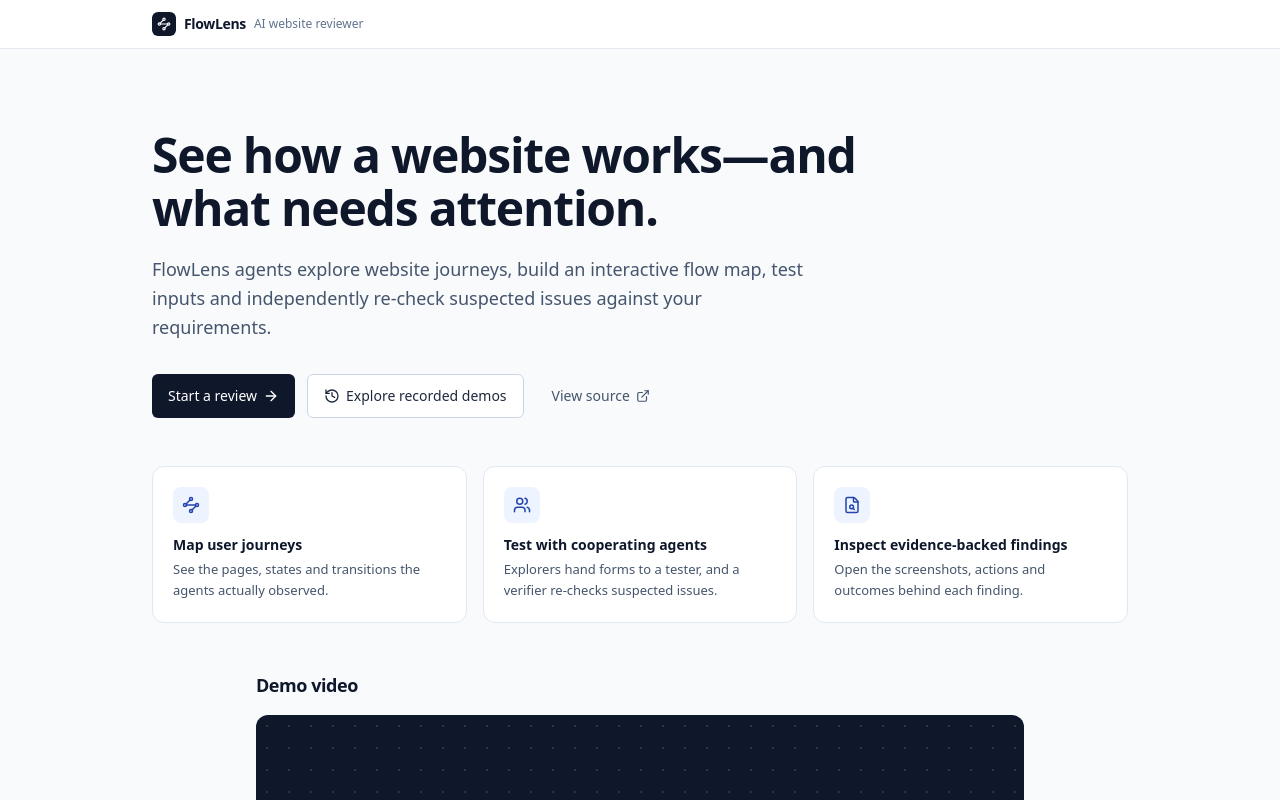
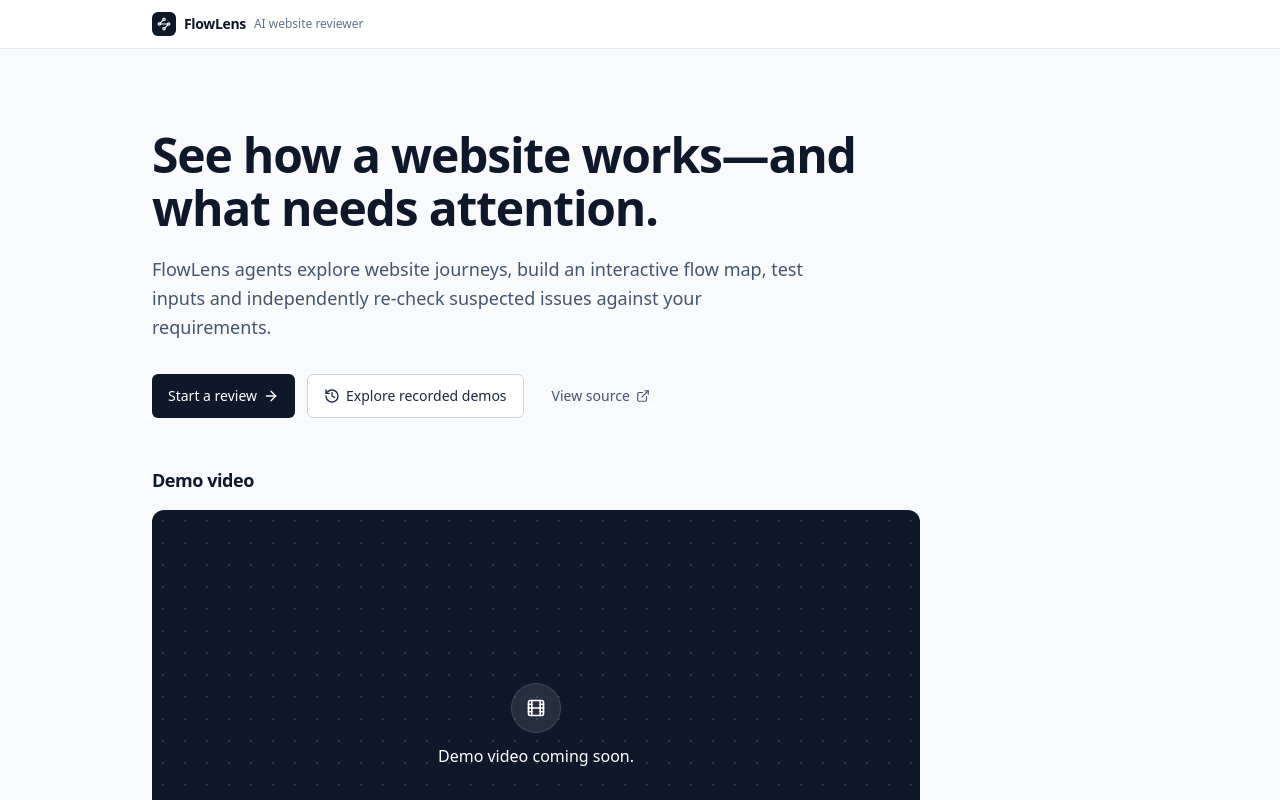
Before and after one commit to ryanyipp/ai-native-assessment, a React (Vite) app in the folder frontend/: page / in a window 1280 px wide. Shown: the top 800 px of the page. Built offline with nearby package versions, Linux system fonts and the light colour scheme.

Commit message:
Remove the landing page feature cards
Co-Authored-By: Claude Opus 5.5 <noreply@anthropic.com>

```diff
--- a/frontend/src/features/landing/Landing.tsx
+++ b/frontend/src/features/landing/Landing.tsx
@@ -1,5 +1,4 @@
-import { ArrowRight, ExternalLink, FileSearch, Film, History, Users, Waypoints } from 'lucide-react'
-import type { ReactNode } from 'react'
+import { ArrowRight, ExternalLink, Film, History, Waypoints } from 'lucide-react'
 import { buttonClass } from '../../lib/ui-utils'
 
 const REPOSITORY_URL = 'https://github.com/ryanyipp/ai-native-assessment'
@@ -9,12 +8,6 @@ const REPOSITORY_URL = 'https://github.com/ryanyipp/ai-native-assessment'
  * and set src to '/flowlens-demo.mp4'. poster is optional. Controls are on and it never autoplays.
  */
 const DEMO_VIDEO = null as { src: string; poster?: string } | null
-
-const FEATURES: { icon: ReactNode; title: string; text: string }[] = [
-  { icon: <Waypoints size={18} aria-hidden />, title: 'Map user journeys', text: 'See the pages, states and transitions the agents actually observed.' },
-  { icon: <Users size={18} aria-hidden />, title: 'Test with cooperating agents', text: 'Explorers hand forms to a tester, and a verifier re-checks suspected issues.' },
-  { icon: <FileSearch size={18} aria-hidden />, title: 'Inspect evidence-backed findings', text: 'Open the screenshots, actions and outcomes behind each finding.' },
-]
 
 function DemoVideo() {
   if (DEMO_VIDEO) {
@@ -59,17 +52,7 @@ export default function Landing() {
           </div>
         </section>
 
-        <section aria-label="What FlowLens does" className="grid gap-4 md:grid-cols-3">
-          {FEATURES.map((f) => (
-            <article key={f.title} className="rounded-xl border border-slate-200 bg-white p-5">
-              <span className="flex h-9 w-9 items-center justify-center rounded-lg bg-accent-50 text-accent-700">{f.icon}</span>
-              <h2 className="mt-3 text-sm font-semibold text-slate-900">{f.title}</h2>
-              <p className="mt-1 text-[13px] leading-relaxed text-slate-600">{f.text}</p>
-            </article>
-          ))}
-        </section>
-
-        <section aria-labelledby="demo-video-title" className="mx-auto max-w-3xl py-12">
+        <section aria-labelledby="demo-video-title" className="max-w-3xl pb-12">
           <h2 id="demo-video-title" className="mb-4 text-lg font-semibold tracking-tight text-slate-900">Demo video</h2>
           <DemoVideo />
         </section>
```
